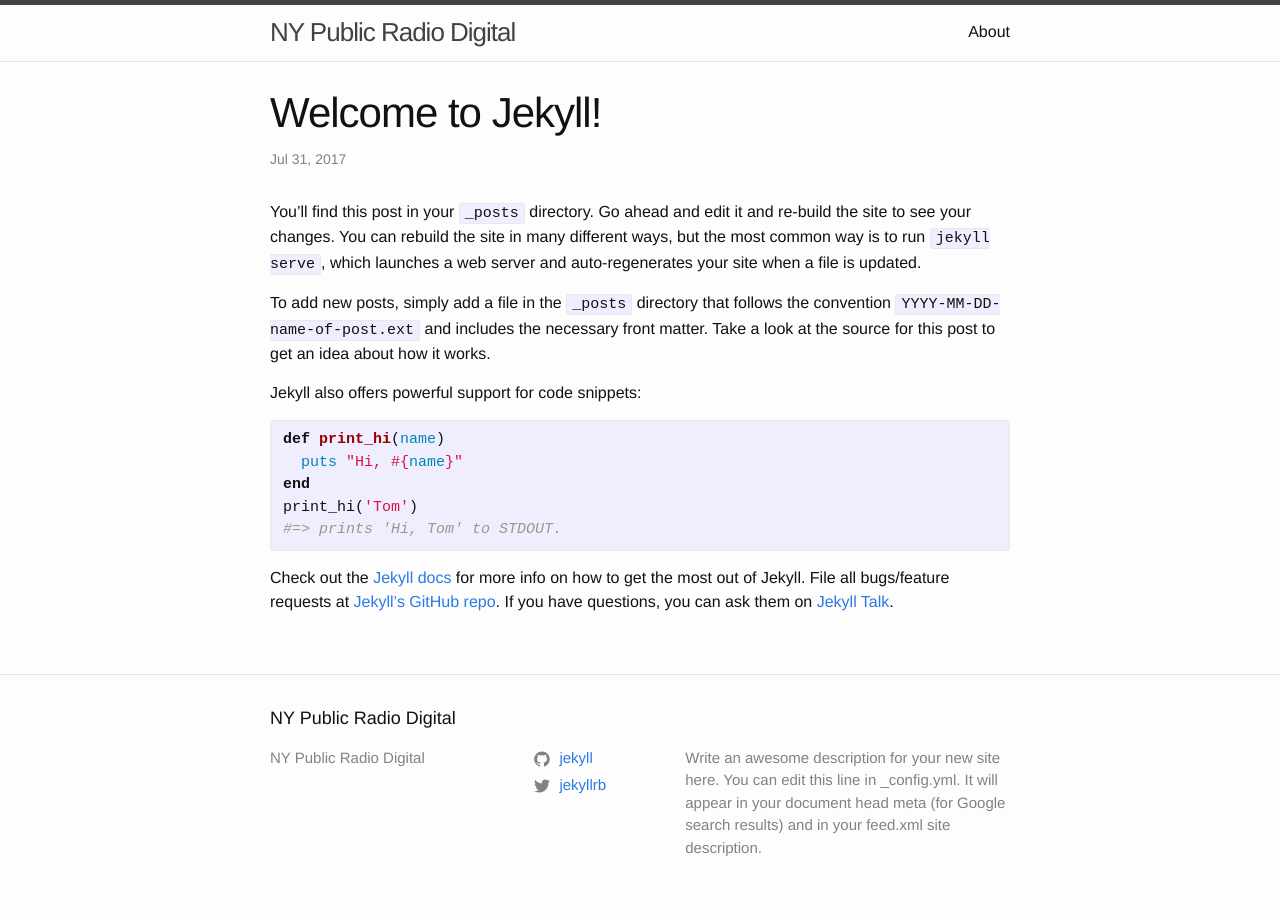
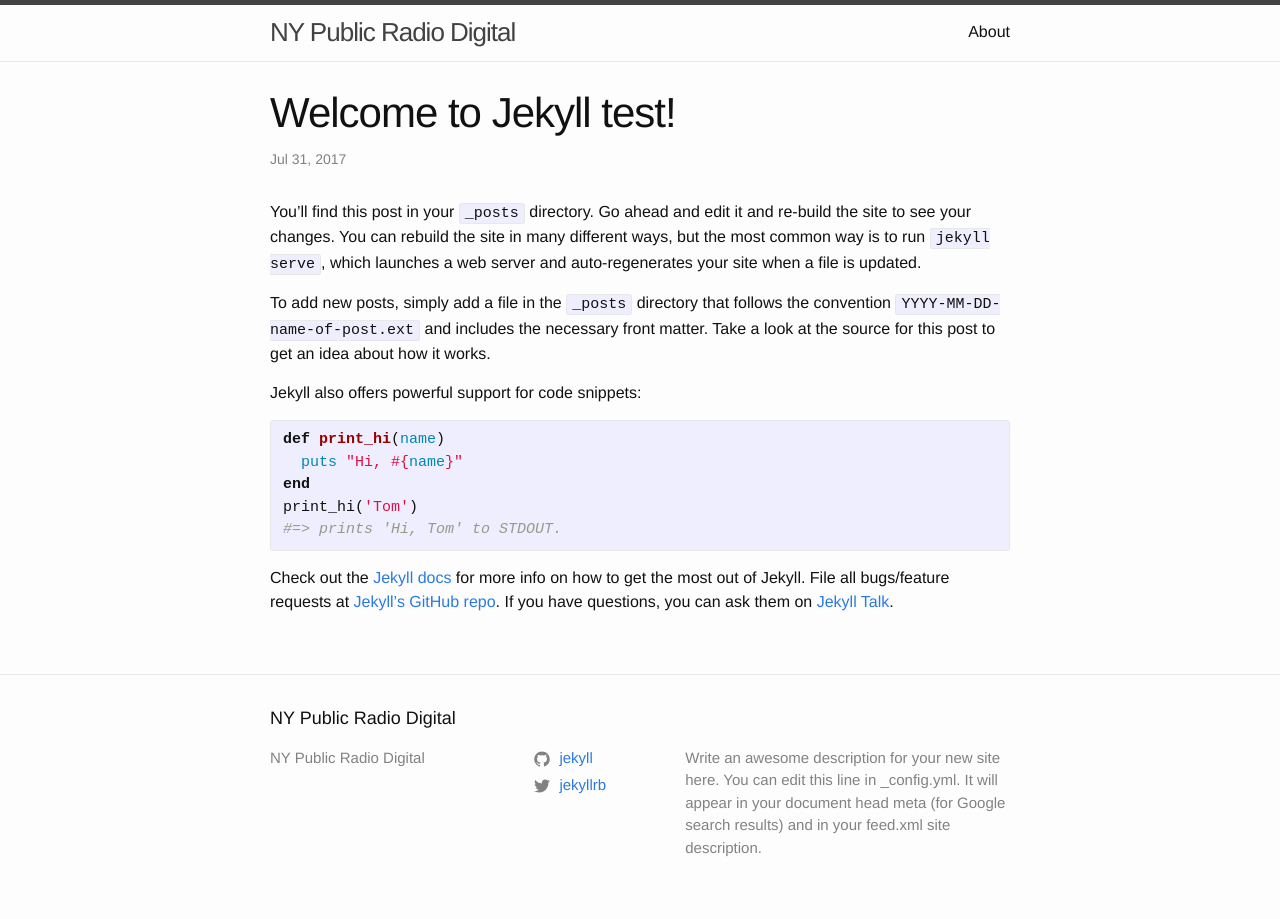
Before and after one commit to nypublicradio/nypublicradio.github.io, a Jekyll site: the page built from _posts/2017-07-31-welcome-to-jekyll.markdown, in a window 1280 px wide. Built offline with Jekyll 4.4.1, drawn with Linux system fonts in a browser that asks for light colours; part of the change alters nothing that is shown.

Commit message:
Updated Welcome To Jekyll

```diff
--- a/_posts/2017-07-31-welcome-to-jekyll.markdown
+++ b/_posts/2017-07-31-welcome-to-jekyll.markdown
@@ -1,6 +1,6 @@
 ---
-title: Welcome to Jekyll!
-date: 2017-07-31 16:43:19 Z
+title: Welcome to Jekyll test!
+date: 2017-07-31 12:43:00 -04:00
 categories:
 - jekyll
 - update
```
